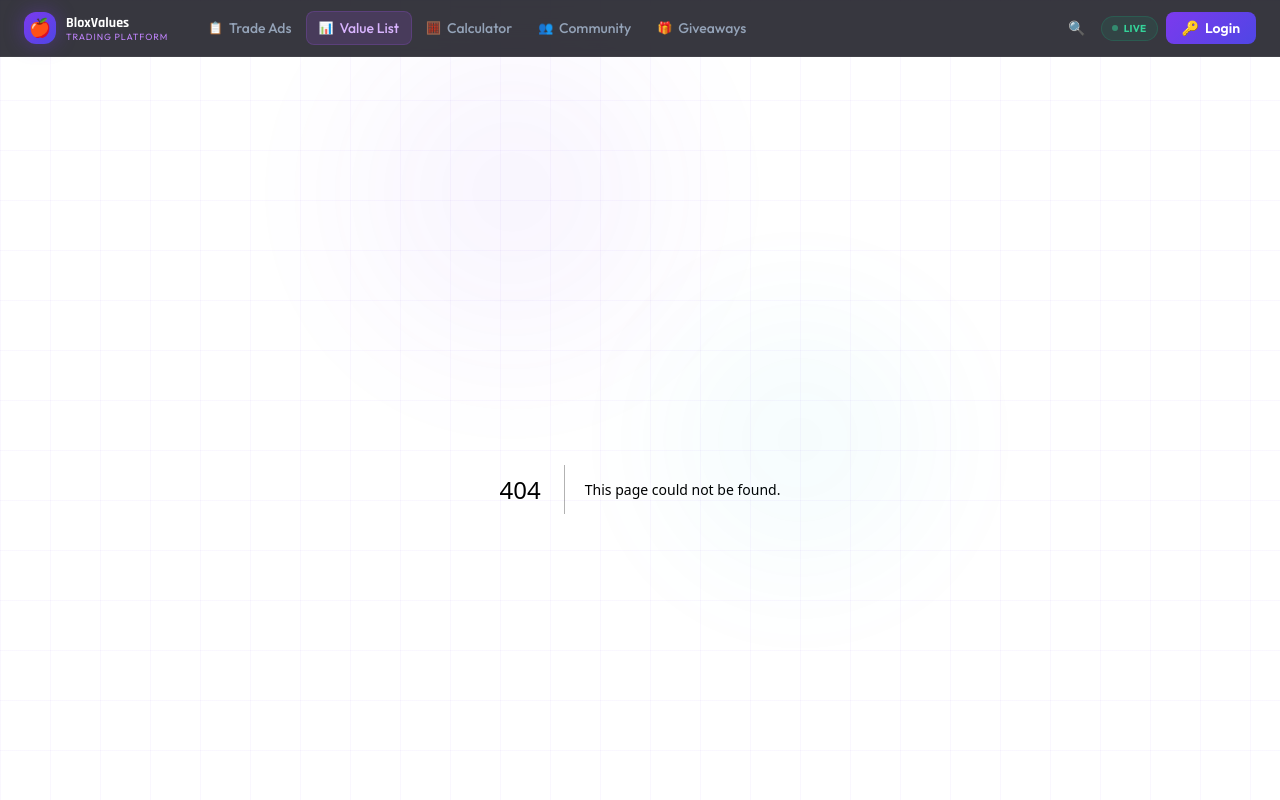
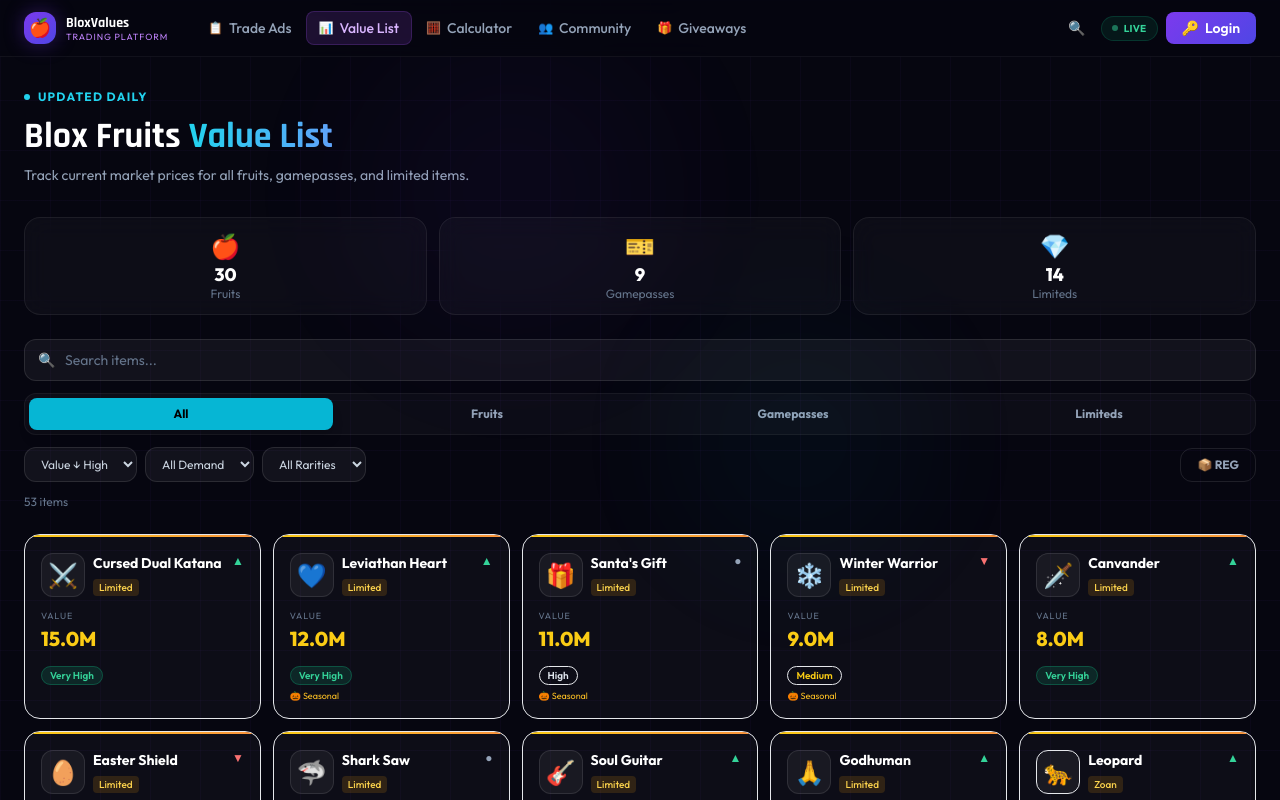
Before and after one commit to abiyyurafaramadhan2-tech/DEMO-TRADING-FRUIT-PLATFORM, a Next.js app: page /values in a window 1280 px wide. Before the commit this address had no page. Shown: the top 800 px of the page. Built offline with nearby package versions, Linux system fonts and the light colour scheme.

Commit message:
Create page.tsx

```diff
--- /dev/null
+++ b/app/values/page.tsx
@@ -0,0 +1,176 @@
+"use client";
+import { useState, useMemo } from "react";
+import { FRUITS, GAMEPASSES, LIMITEDS, fmt, RARITY_STYLES, DEMAND_STYLES } from "@/lib/data";
+import FruitCard from "@/components/FruitCard";
+
+export default function ValuesPage() {
+  const [tab, setTab] = useState("All");
+  const [search, setSearch] = useState("");
+  const [sort, setSort] = useState("value-desc");
+  const [mode, setMode] = useState("reg");
+  const [demandFilter, setDemandFilter] = useState("All");
+  const [typeFilter, setTypeFilter] = useState("All");
+  const [rarityFilter, setRarityFilter] = useState("All");
+
+  const tabs = ["All", "Fruits", "Gamepasses", "Limiteds"];
+
+  const items = useMemo(() => {
+    let all: any[] = [];
+    if (tab === "All" || tab === "Fruits") all = [...all, ...FRUITS.map(f => ({ ...f, cat: "Fruit" }))];
+    if (tab === "All" || tab === "Gamepasses") all = [...all, ...GAMEPASSES.map(g => ({ ...g, cat: "Gamepass", rarity: "Epic" }))];
+    if (tab === "All" || tab === "Limiteds") all = [...all, ...LIMITEDS.map(l => ({ ...l, cat: "Limited", rarity: "Legendary", type: undefined }))];
+    return all;
+  }, [tab]);
+
+  const filtered = useMemo(() => {
+    let r = items.filter(i => i.name.toLowerCase().includes(search.toLowerCase()));
+    if (demandFilter !== "All") r = r.filter(i => i.demand === demandFilter);
+    if (rarityFilter !== "All") r = r.filter(i => i.rarity === rarityFilter);
+    if (typeFilter !== "All") r = r.filter(i => i.type === typeFilter);
+    r.sort((a, b) => {
+      const av = mode === "perm" ? (a.permValue || a.value) : a.value;
+      const bv = mode === "perm" ? (b.permValue || b.value) : b.value;
+      if (sort === "value-desc") return bv - av;
+      if (sort === "value-asc") return av - bv;
+      if (sort === "name") return a.name.localeCompare(b.name);
+      if (sort === "demand") {
+        const d: Record<string, number> = { "Very High": 4, "High": 3, "Medium": 2, "Low": 1 };
+        return (d[b.demand] || 0) - (d[a.demand] || 0);
+      }
+      return 0;
+    });
+    return r;
+  }, [items, search, sort, mode, demandFilter, typeFilter, rarityFilter]);
+
+  return (
+    <div className="pb-20 md:pb-0">
+      {/* Hero */}
+      <div className="mb-8">
+        <div className="flex items-center gap-2 mb-3">
+          <span className="w-1.5 h-1.5 rounded-full bg-cyan-400 animate-pulse" />
+          <span className="text-xs font-bold text-cyan-400 tracking-widest uppercase">Updated Daily</span>
+        </div>
+        <h1 className="text-3xl sm:text-4xl font-black text-white mb-2 font-display">
+          Blox Fruits <span className="text-transparent bg-clip-text bg-gradient-to-r from-cyan-400 to-blue-400">Value List</span>
+        </h1>
+        <p className="text-slate-400 text-sm">Track current market prices for all fruits, gamepasses, and limited items.</p>
+      </div>
+
+      {/* Stats */}
+      <div className="grid grid-cols-3 gap-3 mb-6">
+        {[["🍎", "Fruits", FRUITS.length], ["🎫", "Gamepasses", GAMEPASSES.length], ["💎", "Limiteds", LIMITEDS.length]].map(([e, l, n]) => (
+          <div key={String(l)} className="glass rounded-2xl p-3 text-center border border-white/5">
+            <div className="text-2xl mb-1">{e}</div>
+            <div className="text-white font-black text-lg leading-none">{n}</div>
+            <div className="text-slate-500 text-xs mt-0.5">{l}</div>
+          </div>
+        ))}
+      </div>
+
+      {/* Controls */}
+      <div className="flex flex-col gap-3 mb-6">
+        {/* Search */}
+        <div className="relative">
+          <span className="absolute left-3.5 top-1/2 -translate-y-1/2 text-slate-400 text-sm">🔍</span>
+          <input
+            value={search}
+            onChange={(e) => setSearch(e.target.value)}
+            placeholder="Search items..."
+            className="w-full bg-white/5 border border-white/10 rounded-xl pl-10 pr-4 py-2.5 text-sm text-white placeholder-slate-500 transition-all"
+          />
+        </div>
+
+        {/* Tabs */}
+        <div className="flex gap-0.5 bg-white/[0.03] rounded-xl p-1 border border-white/5">
+          {tabs.map((t) => (
+            <button
+              key={t}
+              onClick={() => setTab(t)}
+              className={`flex-1 py-2 rounded-lg text-xs font-bold transition-all ${
+                tab === t
+                  ? "bg-cyan-500 text-black shadow-lg"
+                  : "text-slate-400 hover:text-white"
+              }`}
+            >
+              {t}
+            </button>
+          ))}
+        </div>
+
+        {/* Filters */}
+        <div className="flex gap-2 flex-wrap items-center">
+          <select value={sort} onChange={(e) => setSort(e.target.value)} className="bg-white/5 border border-white/10 rounded-xl px-3 py-2 text-xs text-slate-300 transition-all">
+            <option value="value-desc">Value ↓ High</option>
+            <option value="value-asc">Value ↑ Low</option>
+            <option value="name">Name A–Z</option>
+            <option value="demand">Demand</option>
+          </select>
+          <select value={demandFilter} onChange={(e) => setDemandFilter(e.target.value)} className="bg-white/5 border border-white/10 rounded-xl px-3 py-2 text-xs text-slate-300 transition-all">
+            <option value="All">All Demand</option>
+            <option>Very High</option><option>High</option><option>Medium</option><option>Low</option>
+          </select>
+          {tab === "Fruits" && (
+            <select value={typeFilter} onChange={(e) => setTypeFilter(e.target.value)} className="bg-white/5 border border-white/10 rounded-xl px-3 py-2 text-xs text-slate-300 transition-all">
+              <option value="All">All Types</option>
+              <option>Logia</option><option>Paramecia</option><option>Zoan</option>
+            </select>
+          )}
+          {tab !== "Gamepasses" && tab !== "Limiteds" && (
+            <select value={rarityFilter} onChange={(e) => setRarityFilter(e.target.value)} className="bg-white/5 border border-white/10 rounded-xl px-3 py-2 text-xs text-slate-300 transition-all">
+              <option value="All">All Rarities</option>
+              <option>Legendary</option><option>Epic</option><option>Rare</option><option>Common</option>
+            </select>
+          )}
+          <button
+            onClick={() => setMode(mode === "reg" ? "perm" : "reg")}
+            className={`ml-auto px-4 py-2 rounded-xl text-xs font-bold border transition-all ${
+              mode === "perm"
+                ? "bg-amber-500/15 border-amber-500/30 text-amber-300"
+                : "border-white/10 text-slate-400 hover:text-white hover:border-white/20"
+            }`}
+          >
+            {mode === "perm" ? "🔒 PERM" : "📦 REG"}
+          </button>
+        </div>
+
+        <div className="text-xs text-slate-500">{filtered.length} items</div>
+      </div>
+
+      {/* Grid */}
+      <div className="grid grid-cols-2 sm:grid-cols-3 lg:grid-cols-4 xl:grid-cols-5 gap-3">
+        {filtered.map((item) => (
+          item.cat === "Fruit" ? (
+            <FruitCard key={`fruit-${item.id}`} fruit={item as any} />
+          ) : (
+            <div key={`${item.cat}-${item.id}`} className={`relative rounded-2xl border ${RARITY_STYLES["Epic"].border} bg-white/[0.03] hover:bg-white/[0.05] transition-all duration-300 hover:scale-[1.03] overflow-hidden cursor-pointer group`}>
+              <div className={`h-0.5 w-full ${item.cat === "Limited" ? "bg-gradient-to-r from-yellow-400 to-orange-400" : "bg-gradient-to-r from-purple-400 to-pink-500"}`} />
+              <div className="p-4">
+                <div className="flex items-start justify-between mb-3">
+                  <div className="flex items-center gap-2">
+                    <div className="w-11 h-11 rounded-xl flex items-center justify-center text-2xl bg-white/5 border border-white/10">{item.img}</div>
+                    <div>
+                      <div className="text-white font-bold text-sm">{item.name}</div>
+                      <span className={`text-[10px] px-1.5 py-0.5 rounded font-medium ${item.cat === "Limited" ? "bg-amber-500/15 text-amber-300" : "bg-purple-500/15 text-purple-300"}`}>
+                        {item.cat}
+                      </span>
+                    </div>
+                  </div>
+                  <span className={`text-xs font-bold ${item.trend === "up" ? "text-emerald-400" : item.trend === "down" ? "text-red-400" : "text-slate-400"}`}>
+                    {item.trend === "up" ? "▲" : item.trend === "down" ? "▼" : "●"}
+                  </span>
+                </div>
+                <div className="text-[9px] text-slate-500 uppercase tracking-widest mb-0.5">Value</div>
+                <div className={`text-xl font-black ${item.cat === "Limited" ? "text-yellow-400" : "text-purple-400"}`}>{fmt(item.value)}</div>
+                <div className="mt-2">
+                  <span className={`text-[10px] px-2 py-0.5 rounded-full border font-semibold ${DEMAND_STYLES[item.demand]}`}>{item.demand}</span>
+                </div>
+                {item.seasonal && <div className="mt-1 text-[9px] text-amber-400">🎃 Seasonal</div>}
+                {item.desc && <div className="mt-1 text-[10px] text-slate-500">{item.desc}</div>}
+              </div>
+            </div>
+          )
+        ))}
+      </div>
+    </div>
+  );
+              }
```
